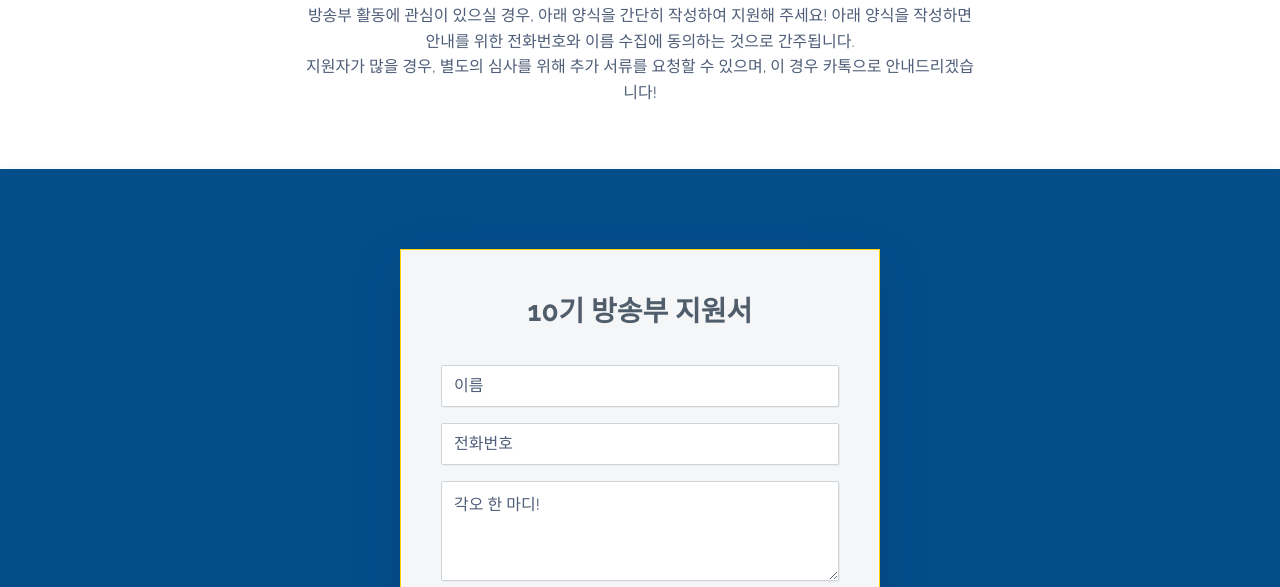
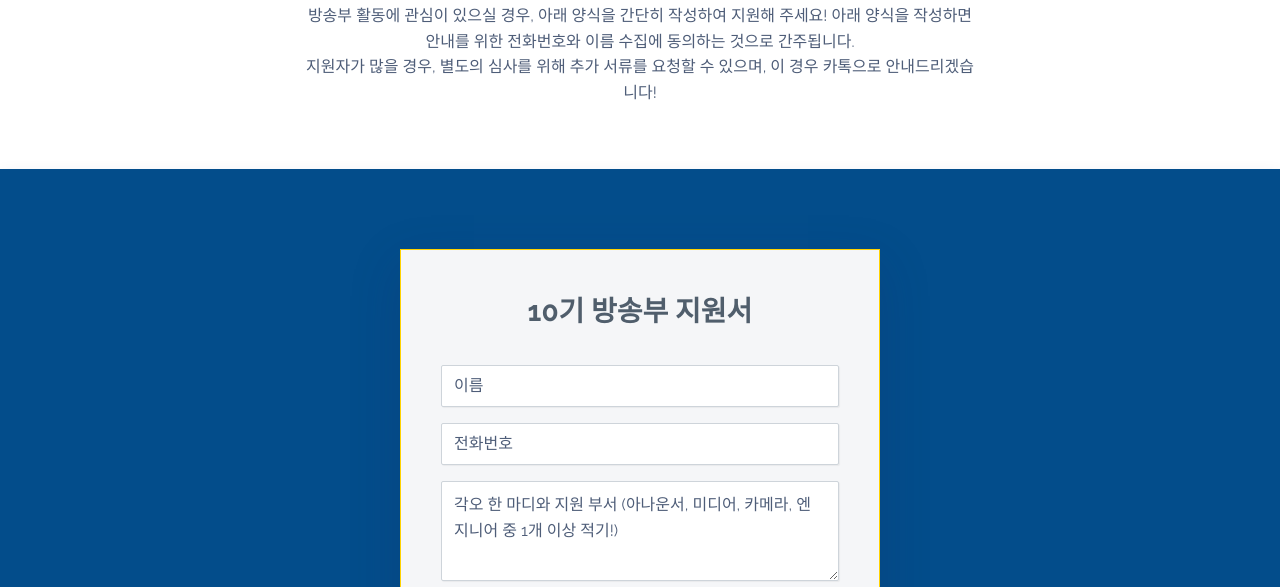
Before and after one commit to hoony6134/dhbs-apply, a plain HTML site: page apply.html in a window 1280 px wide. Shown: the part 213-800 px from the top of the page. Drawn offline with Linux system fonts and the light colour scheme.

Commit message:
Update apply.html

```diff
--- a/apply.html
+++ b/apply.html
@@ -44,7 +44,7 @@
                 <h2 class="text-center">10기 방송부 지원서</h2>
                 <div class="form-group mb-3"><input class="form-control" type="text" name="name" placeholder="이름"></div>
                 <div class="form-group mb-3"><input class="form-control" type="text" name="phone" placeholder="전화번호" inputmode="tel"></div>
-                <div class="form-group mb-3"><textarea class="form-control" name="message" placeholder="각오 한 마디!" rows="14"></textarea></div>
+                <div class="form-group mb-3"><textarea class="form-control" name="message" placeholder="각오 한 마디와 지원 부서 (아나운서, 미디어, 카메라, 엔지니어 중 1개 이상 적기!)" rows="14"></textarea></div>
                 <div class="form-group mb-3"><button class="btn btn-primary" type="submit">지원하기</button></div>
             </form>
         </section>
```
